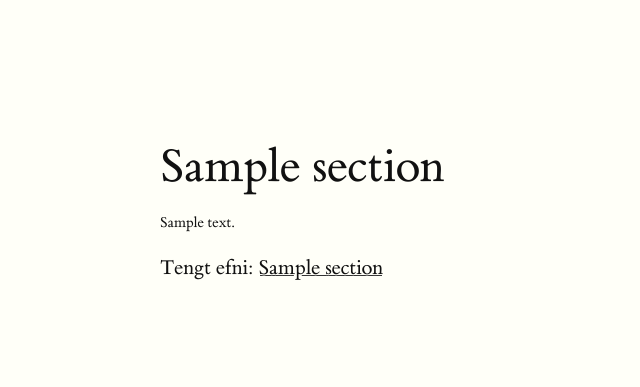
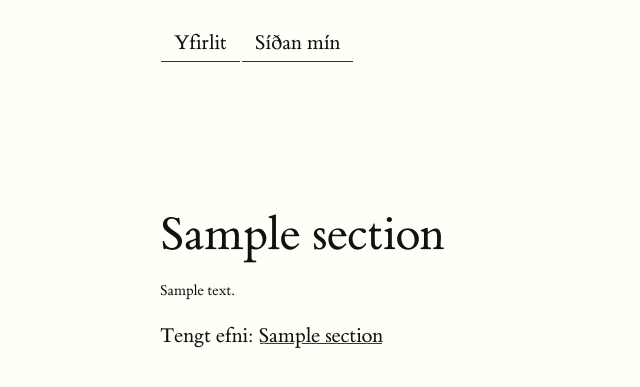
Before and after one commit to Ernir/sql-web, a Django app: a page that uses templates/base.html in a window 1280 px wide. Shown: the top 387 px of the page, without its empty margins (0-640 px from the left). Run offline with Django 3.2, Linux system fonts and the light colour scheme; tables that the repository leaves empty hold one stand-in row (values such as "Sample post"); parts of the project's set-up code (start-up, migrations or seed data) failed here and were passed over; some libraries are stand-ins or nearby versions.

Commit message:
Add a navigation bar to the top of the tufte pages

```diff
--- a/sql_web/static/style.css
+++ b/sql_web/static/style.css
@@ -1,3 +1,24 @@
+nav ul {
+    list-style-type: none;
+    margin: 0;
+    padding: 0;
+    overflow: hidden;
+}
+
+nav ul li {
+    float: left;
+}
+
+nav ul li a {
+    display: block;
+    padding: 14px 14px;
+    text-align: center;
+}
+
+nav ul li a:hover {
+    background-color: #FFF0E0;
+}
+
 article {
     text-align: justify;
     text-justify: inter-word;
--- a/templates/base.html
+++ b/templates/base.html
@@ -12,6 +12,12 @@
           sizes="16x16 24x24 32x32 48x48" href="{% static "sql.ico" %}"/>
 </head>
 <body>
+<nav>
+    <ul>
+        <li><a href="{% url "sections" %}">Yfirlit</a></li>
+        <li><a href="{% url "profile" %}">Síðan mín</a></li>
+    </ul>
+</nav>
 {% block text_content %}
 {% endblock %}
 </body>
```
Also changed, not shown: sql_web/templates/sections.html (+7 -3 lines).
